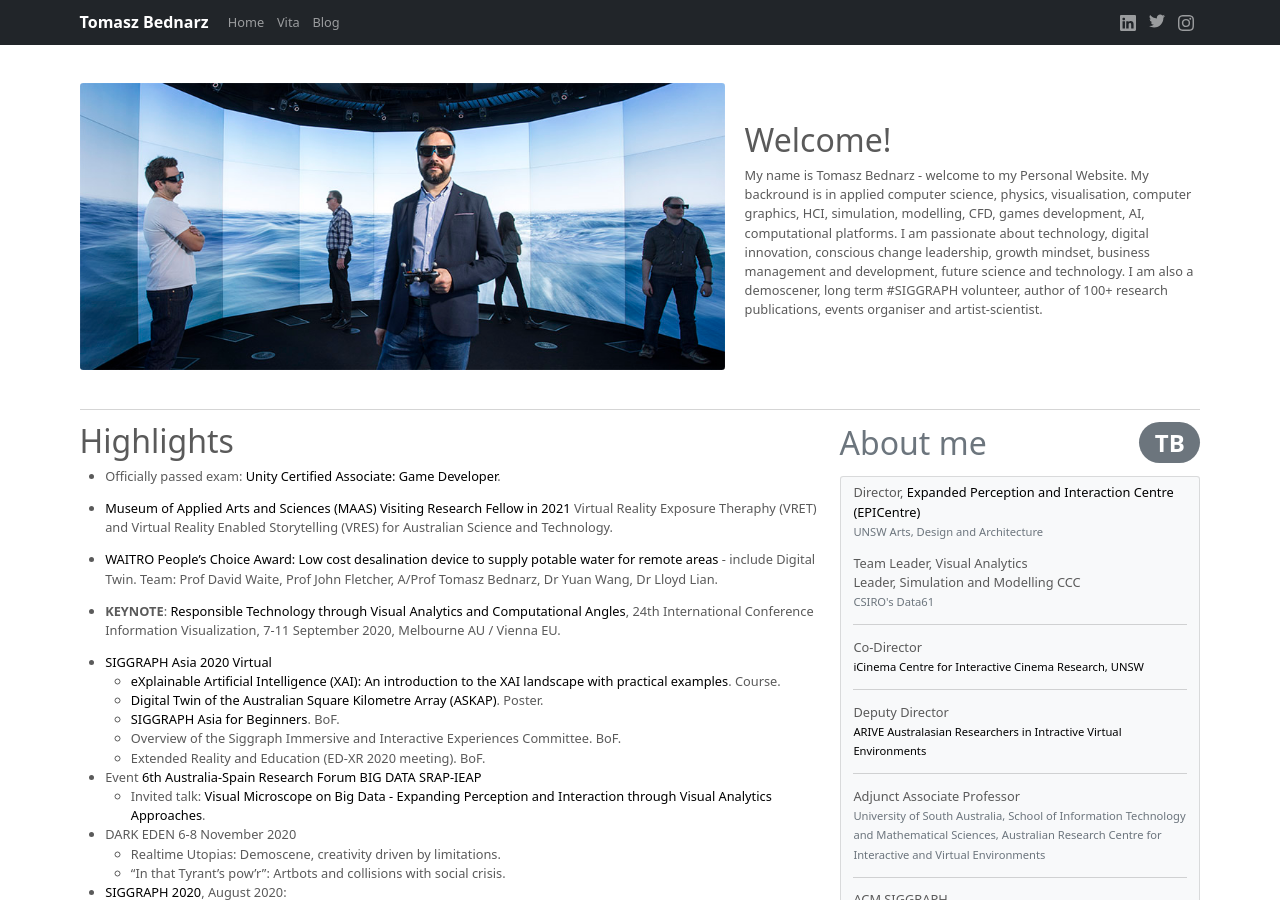
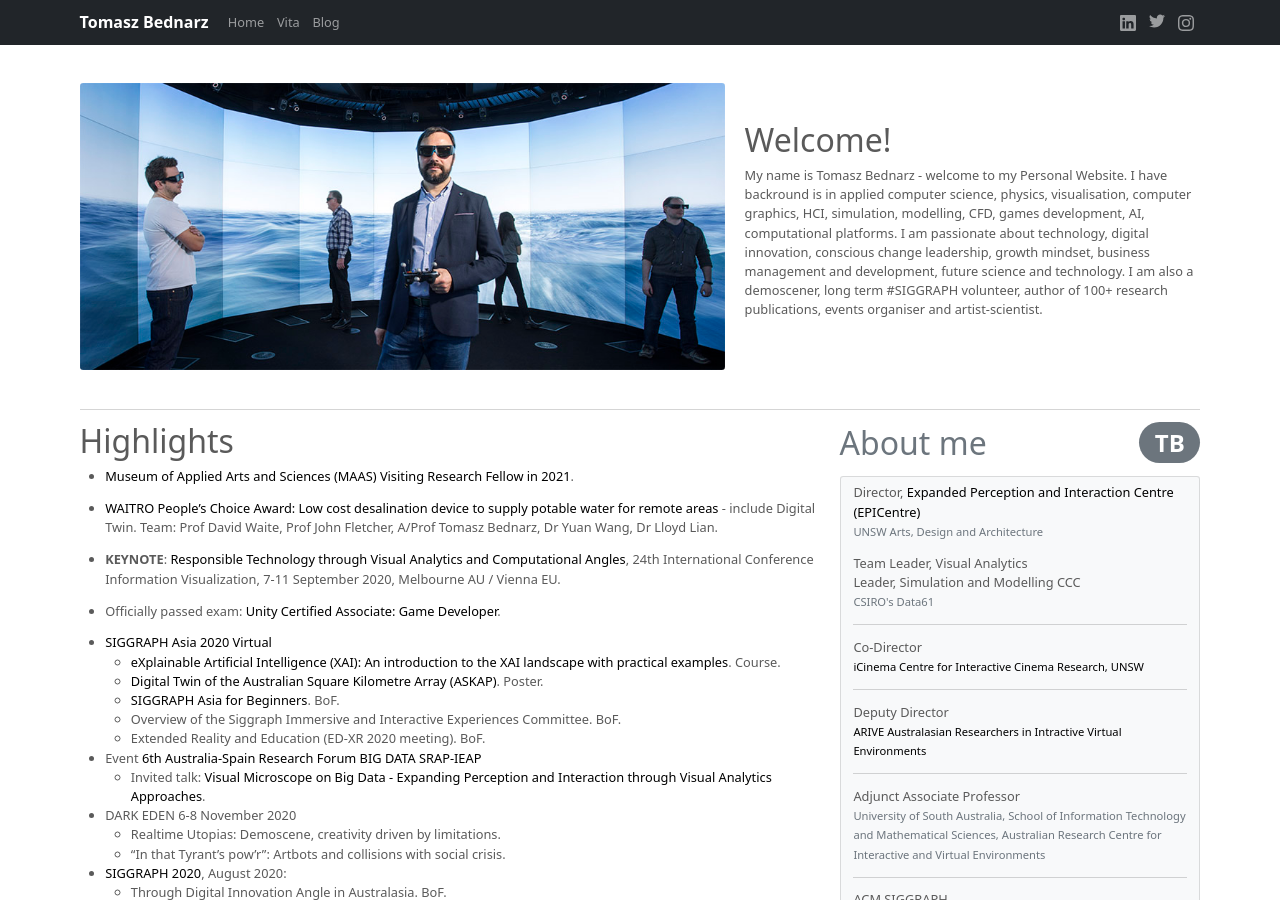
Before and after one commit to tomaszbednarz/tomaszbednarz.github.io, a Jekyll site: the page built from index.md, in a window 1280 px wide and 900 px high. Built offline with Jekyll 4.4.1, drawn with Linux system fonts in a browser that asks for light colours.

Commit message:
modifed index

```diff
--- a/index.md
+++ b/index.md
@@ -18,7 +18,7 @@ sections:
     title: Welcome!
     content: |-
         My name is Tomasz Bednarz - welcome to my Personal Website.
-        My backround is in applied computer science, physics, visualisation, computer graphics, HCI, simulation, modelling, CFD, games development, AI, computational platforms.
+        I have backround is in applied computer science, physics, visualisation, computer graphics, HCI, simulation, modelling, CFD, games development, AI, computational platforms.
         I am passionate about technology, digital innovation, conscious change leadership, growth mindset, business management and development, future science and technology.
         I am also a demoscener, long term #SIGGRAPH volunteer, author of 100+ research publications, events organiser and artist-scientist.
 layout: home
@@ -26,13 +26,13 @@ layout: home
 
 # Highlights
 
-- Officially passed exam: [Unity Certified Associate: Game Developer](https://www.youracclaim.com/badges/a35a462e-805e-47cb-9161-ca703df83e79/public_url).
-
-- [Museum of Applied Arts and Sciences (MAAS) Visiting Research Fellow in 2021](https://maas.museum/) Virtual Reality Exposure Theraphy (VRET) and Virtual Reality Enabled Storytelling (VRES) for Australian Science and Technology.
+- [Museum of Applied Arts and Sciences (MAAS) Visiting Research Fellow in 2021](https://maas.museum/).
 
 - [WAITRO People's Choice Award: Low cost desalination device to supply potable water for remote areas](https://www.inside.unsw.edu.au/innovation-and-engagement/low-cost-desalination-device-supply-potable-water-remote-areas) - include Digital Twin. Team: Prof David Waite, Prof John Fletcher, A/Prof Tomasz Bednarz, Dr Yuan Wang, Dr Lloyd Lian.
 
 - **KEYNOTE**: [Responsible Technology through Visual Analytics and Computational Angles](http://www.graphicslink.co.uk/IV2020/IV2020_progV12A_BookAbstractV12A.pdf), 24th International Conference Information Visualization, 7-11 September 2020, Melbourne AU / Vienna EU.
+
+- Officially passed exam: [Unity Certified Associate: Game Developer](https://www.youracclaim.com/badges/a35a462e-805e-47cb-9161-ca703df83e79/public_url).
 
 - [SIGGRAPH Asia 2020 Virtual](https://sa2020.siggraph.org/)
   - [eXplainable Artificial Intelligence (XAI): An introduction to the XAI landscape with practical examples](https://doi.org/10.1145/3415263.3419166). Course.
```
